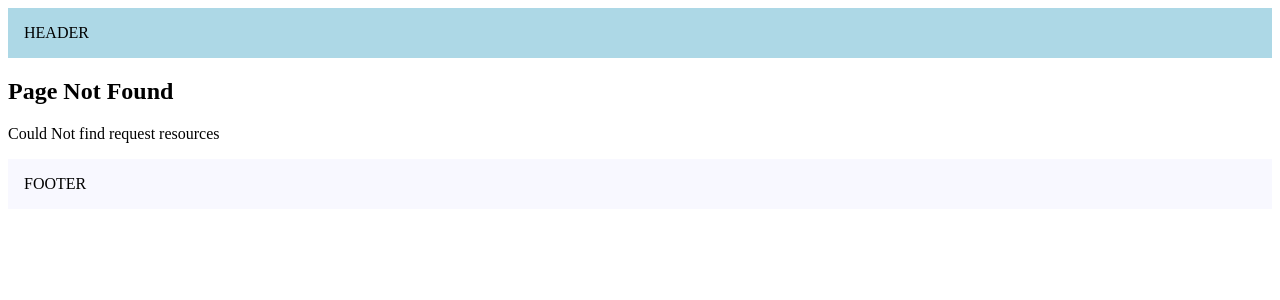
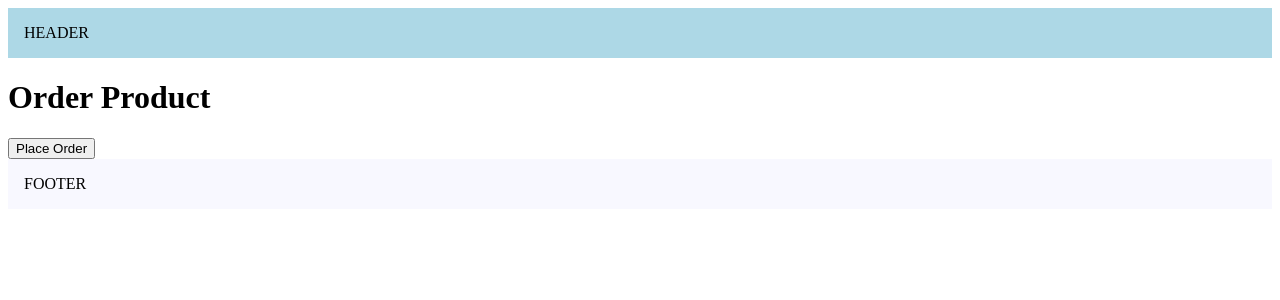
Before and after one commit to YashrajKamble/nextjs-practice-in-depth, a Next.js app in the folder routing-demo/: page /order-products in a window 1280 px wide. Before the commit this address had no page. Shown: the top 300 px of the page. Built offline with nearby package versions, Linux system fonts and the light colour scheme.

Commit message:
Navigating Programmatically

```diff
--- /dev/null
+++ b/routing-demo/src/app/order-products/page.tsx
@@ -0,0 +1,18 @@
+"use client"
+
+import { useRouter } from "next/navigation"
+
+export default function OrderProduct() {
+    const router = useRouter();
+
+    const handleClick = () => {
+        console.log("placing your order")
+        // router.push("/")
+        router.back()
+    }
+
+    return <>
+        <h1>Order Product</h1>
+        <button onClick={handleClick}>Place Order</button>
+    </>
+}
--- a/routing-demo/src/app/products/[productId]/reviews/[reviewId]/page.tsx
+++ b/routing-demo/src/app/products/[productId]/reviews/[reviewId]/page.tsx
@@ -1,4 +1,4 @@
-import { notFound } from "next/navigation"
+import { notFound, redirect } from "next/navigation"
 
 export default async function page({
     params,
@@ -7,7 +7,8 @@
 }) {
     const { productId, reviewId } = await params
     if (parseInt(reviewId) > 1000) {
-        notFound()
+        // notFound()
+        redirect("/products")
     }
     return (
         <div>
```
